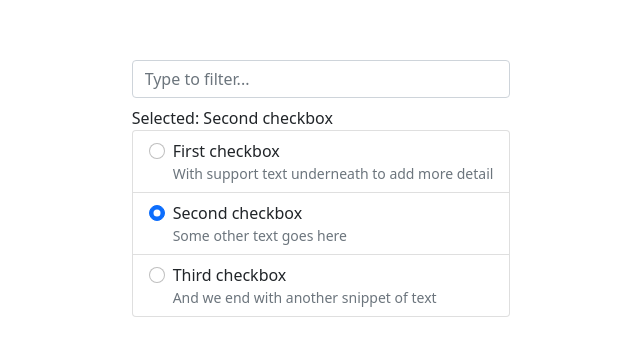
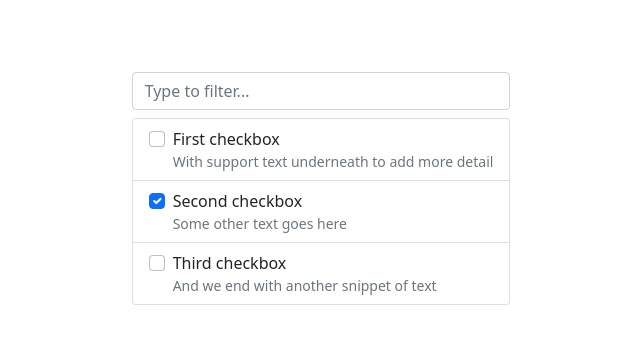
Before and after one commit to milosdanilov/angular-components, an Angular app: page / in a window 1280 px wide. Shown: the part 212-568 px from the top of the page, without its empty margins (319-959 px from the left). Built offline with nearby package versions, Linux system fonts and the light colour scheme.

Commit message:
checkbox item

```diff
--- a/src/app/app.component.html
+++ b/src/app/app.component.html
@@ -1,11 +1,10 @@
-<app-select-list
+<!-- <app-select-list
   [items]="listItems"
-  [allowMultiple]="false"
   (selectedChange)="onSelectedChange($event)"
 >
   <app-filter></app-filter>
 
-  <span>Selected: {{ selectedListItems[0]?.name }}</span>
+  <span class="selected-item">Selected: {{ selectedListItems[0]?.name }}</span>
 
   <ng-template #listItemType let-listItem>
     <app-radio-item [item]="listItem"></app-radio-item>
@@ -18,4 +17,24 @@
     </span>
   </ng-template>
 
+</app-select-list> -->
+
+
+<app-select-list
+  [items]="listItems"
+  (selectedChange)="onSelectedChange($event)"
+>
+  <app-filter></app-filter>
+
+  <ng-template #listItemType let-listItem>
+    <app-checkbox-item [item]="listItem"></app-checkbox-item>
+  </ng-template>
+
+  <ng-template #listItemTmpl let-listItem>
+    <span>
+      {{ listItem.name }}
+      <small class="d-block text-muted">{{ listItem.description }}</small>
+    </span>
+  </ng-template>
+
 </app-select-list>
--- a/src/app/app.component.ts
+++ b/src/app/app.component.ts
@@ -37,5 +37,6 @@ export class AppComponent implements OnInit {
 
   onSelectedChange(list: SelectListItemDefinition[]) {
     this.selectedListItems = list;
+    console.log(this.selectedListItems);
   }
 }
--- a/src/app/app.module.ts
+++ b/src/app/app.module.ts
@@ -7,9 +7,10 @@ import { FilterComponent } from './filter/filter.component';
 
 import { SelectListComponent } from './select-list/select-list.component';
 import { RadioItemComponent } from './radio-item/radio-item.component';
+import { CheckboxItemComponent } from './checkbox-item/checkbox-item.component';
 
 @NgModule({
-  declarations: [AppComponent, SelectListComponent, FilterComponent, RadioItemComponent],
+  declarations: [AppComponent, SelectListComponent, FilterComponent, RadioItemComponent, CheckboxItemComponent],
   imports: [BrowserModule, FormsModule],
   providers: [],
   bootstrap: [AppComponent],
--- /dev/null
+++ b/src/app/checkbox-item/checkbox-item.component.html
@@ -0,0 +1,6 @@
+<input
+  class="form-check-input flex-shrink-0"
+  type="checkbox"
+  [(ngModel)]="item.value"
+  (ngModelChange)="onListChange()"
+/>
--- /dev/null
+++ b/src/app/checkbox-item/checkbox-item.component.ts
@@ -0,0 +1,22 @@
+import { Component, Input, OnInit } from '@angular/core';
+import { SelectListComponent } from '../select-list/select-list.component';
+import { SelectListItemDefinition } from '../select-list/select-list.interface';
+
+@Component({
+  selector: 'app-checkbox-item',
+  templateUrl: './checkbox-item.component.html',
+  styleUrls: ['./checkbox-item.component.scss'],
+})
+export class CheckboxItemComponent implements OnInit {
+  @Input()
+  item!: SelectListItemDefinition;
+
+  constructor(public selectListCmp: SelectListComponent) {}
+
+  ngOnInit(): void {}
+
+  onListChange() {
+    const selected = this.selectListCmp.items.filter((item) => !!item.value);
+    this.selectListCmp.onSelectedItemsChange(selected);
+  }
+}
--- a/src/app/select-list/select-list.component.html
+++ b/src/app/select-list/select-list.component.html
@@ -1,22 +1,12 @@
 <ng-content select="app-filter"></ng-content>
 
-<div *ngIf="!allowMultiple">
-  <ng-content></ng-content>
-</div>
+<ng-content select=".selected-item"></ng-content>
 
 <div class="list-group mx-0">
   <label
     *ngFor="let listItem of filteredItems"
     class="list-group-item d-flex gap-2"
   >
-    <input
-      *ngIf="allowMultiple"
-      class="form-check-input flex-shrink-0"
-      type="checkbox"
-      [(ngModel)]="listItem.value"
-      (ngModelChange)="onListChange()"
-    />
-
     <ng-container
       [ngTemplateOutlet]="listItemTypeTemplateRef"
       [ngTemplateOutletContext]="{ $implicit: listItem }"
--- a/src/app/select-list/select-list.component.ts
+++ b/src/app/select-list/select-list.component.ts
@@ -20,9 +20,6 @@ import { SelectListItemDefinition } from './select-list.interface';
 export class SelectListComponent implements OnInit, AfterContentInit {
   @Input()
   items: SelectListItemDefinition[] = [];
-
-  @Input()
-  allowMultiple = true;
 
   @Output()
   selectedChange = new EventEmitter<SelectListItemDefinition[]>();
@@ -59,9 +56,4 @@ export class SelectListComponent implements OnInit, AfterContentInit {
   onSelectedItemsChange(items: SelectListItemDefinition[]) {
     this.selectedChange.next(items);
   }
-
-  onListChange() {
-    const selected = this.items.filter((item) => !!item.value);
-    this.selectedChange.next(selected);
-  }
 }
```
Also changed, not shown: src/app/checkbox-item/checkbox-item.component.scss (added), 1 other file (tests, documents, lock files or other folders).
